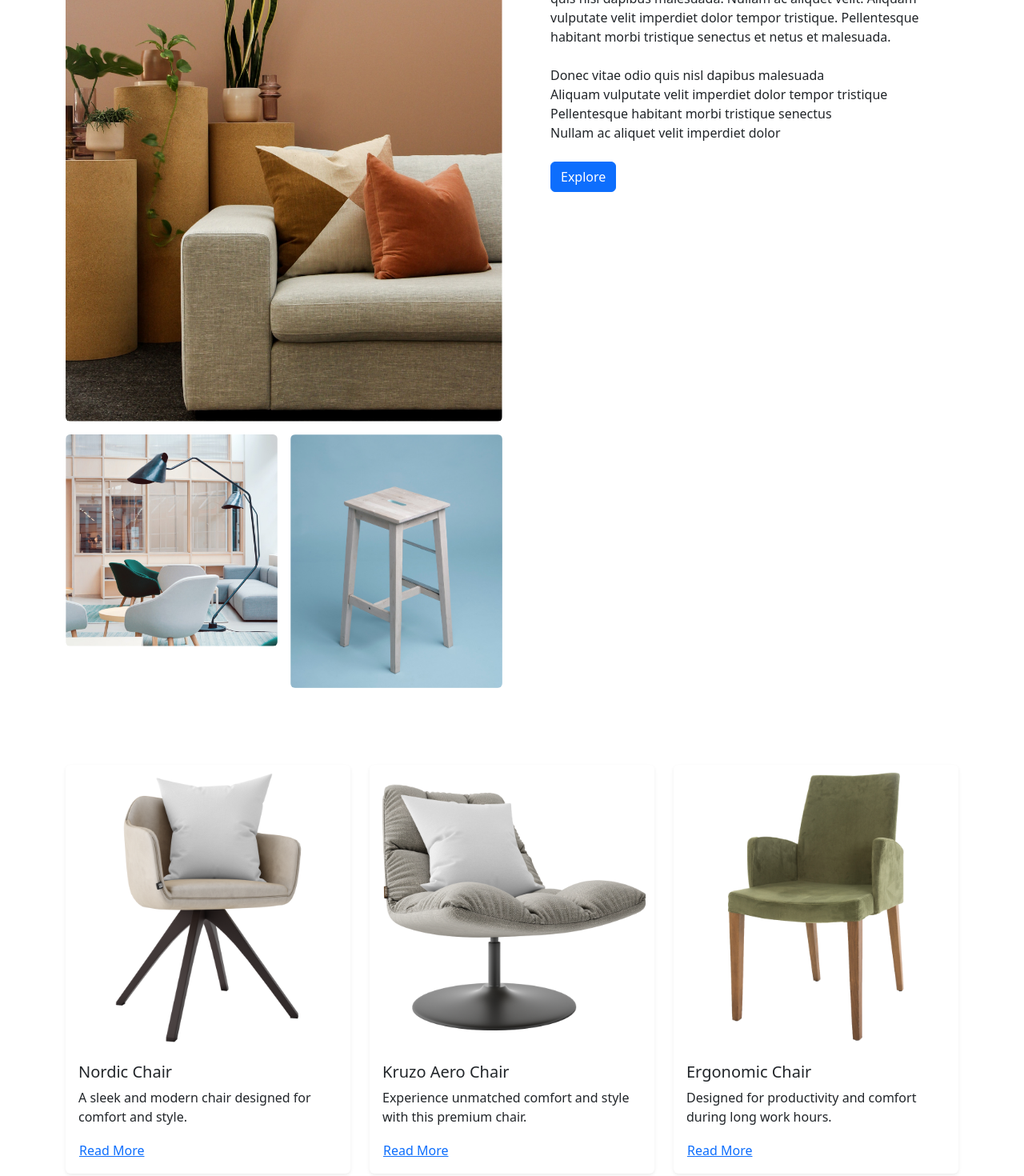
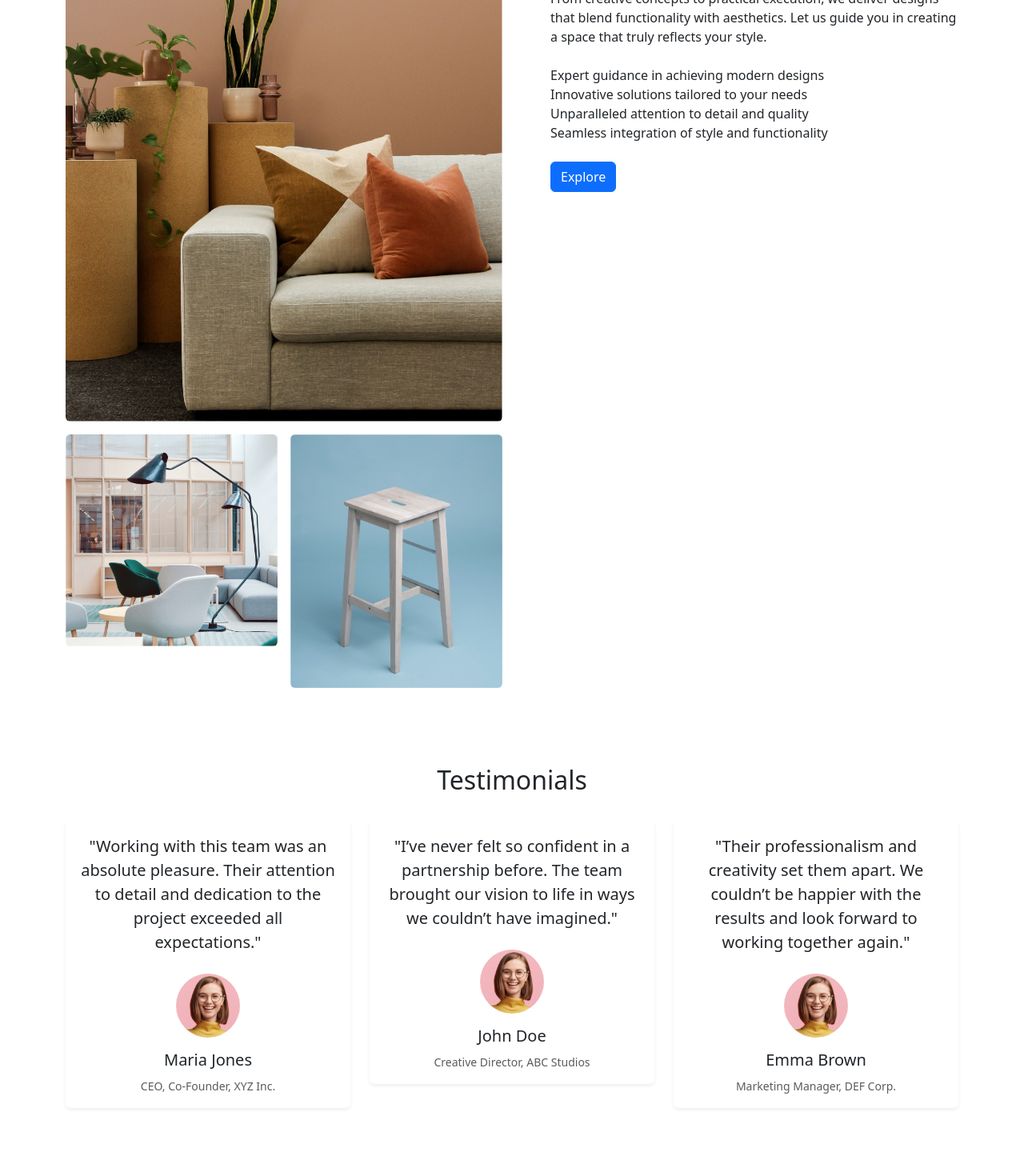
Before and after one commit to tarekmostafa-dev/furni-temp-react, a React (Vite) app: page / in a window 1280 px wide. Shown: the part 2760-4230 px from the top of the page at 80% size. Built offline with nearby package versions, Linux system fonts and the light colour scheme.

Commit message:
update app component with new data

```diff
--- a/src/App.jsx
+++ b/src/App.jsx
@@ -2,8 +2,7 @@ import Navbar from './components/Navbar';
 import Hero from './components/Hero';
 import ProductListing from './components/ProductListing';
 import About from './components/About';
-import Mission from './components/Mission';
-import Populars from './components/Populars';
+import Mission from './components/Services';
 import Testimonials from './components/Testimonials';
 import Blogs from './components/Blogs';
 import Footer from './components/Footer';
@@ -16,7 +15,6 @@ function App() {
       <ProductListing />
       <About />
       <Mission />
-      <Populars />
       <Testimonials />
       <Blogs />
       <Footer />
--- a/src/components/Mission.jsx
+++ /dev/null
@@ -1,68 +0,0 @@
-import imgGrid1 from "../assets/images/img-grid-1.jpg";
-import imgGrid2 from "../assets/images/img-grid-2.jpg";
-import imgGrid3 from "../assets/images/img-grid-3.jpg";
-
-const Mission = () => {
-  return (
-    <div className="we-help-section py-5">
-      <div className="container">
-        <div className="row">
-          {/* Image Grid Section */}
-          <div className="col-lg-6 d-flex flex-wrap align-items-center">
-            <div className="row g-3">
-              <div className="col-12">
-                <img
-                  src={imgGrid1}
-                  alt="Interior Design 1"
-                  className="img-fluid rounded"
-                />
-              </div>
-              <div className="col-6">
-                <img
-                  src={imgGrid2}
-                  alt="Interior Design 2"
-                  className="img-fluid rounded"
-                />
-              </div>
-              <div className="col-6">
-                <img
-                  src={imgGrid3}
-                  alt="Interior Design 3"
-                  className="img-fluid rounded"
-                />
-              </div>
-            </div>
-          </div>
-
-          {/* Text Content Section */}
-          <div className="col-lg-6 ps-lg-5">
-            <h2 className="section-title mb-4">
-              We Help You Make Modern Interior Design
-            </h2>
-            <p>
-              Donec facilisis quam ut purus rutrum lobortis. Donec vitae odio
-              quis nisl dapibus malesuada. Nullam ac aliquet velit. Aliquam
-              vulputate velit imperdiet dolor tempor tristique. Pellentesque
-              habitant morbi tristique senectus et netus et malesuada.
-            </p>
-
-            <ul className="list-unstyled custom-list my-4">
-              <li>Donec vitae odio quis nisl dapibus malesuada</li>
-              <li>Aliquam vulputate velit imperdiet dolor tempor tristique</li>
-              <li>Pellentesque habitant morbi tristique senectus</li>
-              <li>Nullam ac aliquet velit imperdiet dolor</li>
-            </ul>
-
-            <p>
-              <a href="#" className="btn btn-primary">
-                Explore
-              </a>
-            </p>
-          </div>
-        </div>
-      </div>
-    </div>
-  );
-};
-
-export default Mission;
--- a/src/components/Populars.jsx
+++ /dev/null
@@ -1,71 +0,0 @@
-import product1 from "../assets/images/product-1.png";
-import product2 from "../assets/images/product-2.png";
-import product3 from "../assets/images/product-3.png";
-
-const Populars = () => {
-  return (
-    <div className="popular-product py-5">
-      <div className="container">
-        <div className="row">
-          {/* Product Item 1 */}
-          <div className="col-12 col-md-6 col-lg-4 mb-4">
-            <div className="card border-0 shadow-sm h-100">
-              <img src={product1} alt="Nordic Chair" className="card-img-top" />
-              <div className="card-body">
-                <h5 className="card-title">Nordic Chair</h5>
-                <p className="card-text">
-                  A sleek and modern chair designed for comfort and style.
-                </p>
-                <a href="#" className="btn btn-link text-primary p-0">
-                  Read More
-                </a>
-              </div>
-            </div>
-          </div>
-
-          {/* Product Item 2 */}
-          <div className="col-12 col-md-6 col-lg-4 mb-4">
-            <div className="card border-0 shadow-sm h-100">
-              <img
-                src={product2}
-                alt="Kruzo Aero Chair"
-                className="card-img-top"
-              />
-              <div className="card-body">
-                <h5 className="card-title">Kruzo Aero Chair</h5>
-                <p className="card-text">
-                  Experience unmatched comfort and style with this premium chair.
-                </p>
-                <a href="#" className="btn btn-link text-primary p-0">
-                  Read More
-                </a>
-              </div>
-            </div>
-          </div>
-
-          {/* Product Item 3 */}
-          <div className="col-12 col-md-6 col-lg-4 mb-4">
-            <div className="card border-0 shadow-sm h-100">
-              <img
-                src={product3}
-                alt="Ergonomic Chair"
-                className="card-img-top"
-              />
-              <div className="card-body">
-                <h5 className="card-title">Ergonomic Chair</h5>
-                <p className="card-text">
-                  Designed for productivity and comfort during long work hours.
-                </p>
-                <a href="#" className="btn btn-link text-primary p-0">
-                  Read More
-                </a>
-              </div>
-            </div>
-          </div>
-        </div>
-      </div>
-    </div>
-  );
-};
-
-export default Populars;
--- /dev/null
+++ b/src/components/Services.jsx
@@ -0,0 +1,72 @@
+import imgGrid1 from '../assets/images/img-grid-1.jpg';
+import imgGrid2 from '../assets/images/img-grid-2.jpg';
+import imgGrid3 from '../assets/images/img-grid-3.jpg';
+
+const Services = () => {
+  return (
+    <div className='we-help-section py-5'>
+      <div className='container'>
+        <div className='row'>
+          {/* Image Grid Section */}
+          <div className='col-lg-6 d-flex flex-wrap align-items-center'>
+            <div className='row g-3'>
+              <div className='col-12'>
+                <img
+                  src={imgGrid1}
+                  alt='Interior Design 1'
+                  className='img-fluid rounded'
+                />
+              </div>
+              <div className='col-6'>
+                <img
+                  src={imgGrid2}
+                  alt='Interior Design 2'
+                  className='img-fluid rounded'
+                />
+              </div>
+              <div className='col-6'>
+                <img
+                  src={imgGrid3}
+                  alt='Interior Design 3'
+                  className='img-fluid rounded'
+                />
+              </div>
+            </div>
+          </div>
+
+          {/* Text Content Section */}
+          <div className='col-lg-6 ps-lg-5'>
+            <h2 className='section-title mb-4'>
+              Transform Your Spaces with Modern Interior Design
+            </h2>
+            <p>
+              Discover how our expertise can bring your dream interiors to life.
+              From creative concepts to practical execution, we deliver designs
+              that blend functionality with aesthetics. Let us guide you in
+              creating a space that truly reflects your style.
+            </p>
+
+            <ul className='list-unstyled custom-list my-4'>
+              <li>Expert guidance in achieving modern designs</li>
+              <li>Innovative solutions tailored to your needs</li>
+              <li>Unparalleled attention to detail and quality</li>
+              <li>Seamless integration of style and functionality</li>
+            </ul>
+            {/* </div> */}
+
+            <p>
+              <a
+                href='#'
+                className='btn btn-primary'
+              >
+                Explore
+              </a>
+            </p>
+          </div>
+        </div>
+      </div>
+    </div>
+  );
+};
+
+export default Services;
```
